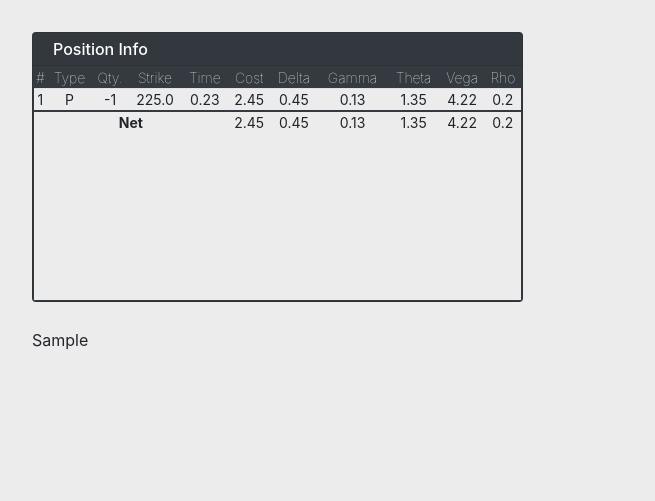
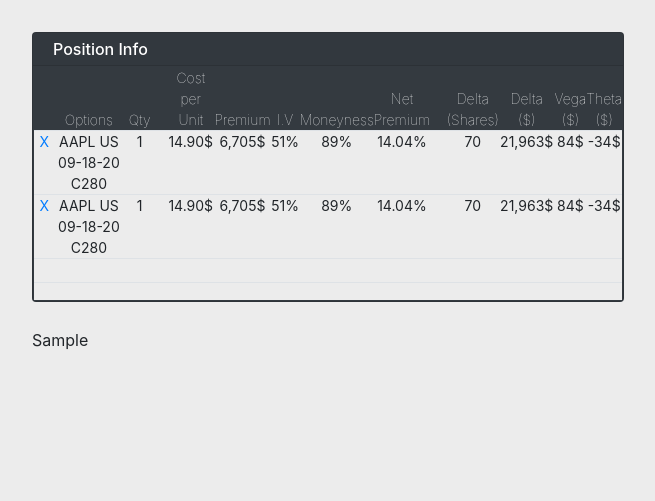
Before and after one commit to zQuantz/CGWeb, a Flask app: template templates/index.html in a window 1280 px wide. Shown: the part 56-557 px from the top of the page, without its empty margins (16-671 px from the left). Run offline with Flask 2, Linux system fonts and the light colour scheme; the template is opened without the code that fills it: most values are stand-ins (such as "Sample title", 1, 10 or a date in 2020); parts of the project's set-up code (start-up, migrations or seed data) failed here and were passed over; some libraries are stand-ins or nearby versions.

Commit message:
added a more detailed position info section

```diff
--- a/common/builder.py
+++ b/common/builder.py
@@ -8,7 +8,7 @@ class Builder:
 
 	def __init__(self, option_chain):
 
-		self.stock_price = 273.2
+		self.stock_price = 316.73
 
 		self.option_chain = option_chain
 		self._option_chain = ""
--- a/static/css/position_info.css
+++ b/static/css/position_info.css
@@ -30,10 +30,12 @@
 	top: 0;
 }
 
+.positionRow {
+	height:1.5rem;
+}
+
 .positionTotalRow {
 	border-top: 0.125rem solid var(--dark);
+	font-weight: bold;
+	height: 1.5rem;
 }
-
-.positionIndex:hover {
-	cursor: not-allowed;
-}
--- a/static/js/globals.js
+++ b/static/js/globals.js
@@ -3,7 +3,7 @@ var options = null;
 var position = null;
 
 var stockPriceIdx = 11;
-var stockPrice = 272.3;
+var stockPrice = 316.73;
 
 var dMoneyness = "0.4";
 var vMultiplier = 1;
--- a/templates/index.html
+++ b/templates/index.html
@@ -73,7 +73,7 @@
 		<div class="row" id="topRow">
 
 			<!-- Position Info Column -->
-			<div class="col-lg-5 positionInfoCol">
+			<div class="col-lg-6 positionInfoCol">
 
 				<!-- Position Card -->
 				<div class="card bg-dark">
@@ -95,44 +95,135 @@
 
 								<thead>
 									<tr>
-										<th scope="col">#</th>
-										<th scope="col">Type</th>
-										<th scope="col">Qty.</th>
-										<th scope="col">Strike</th>
-										<th scope="col">Time</th>
-										<th scope="col">Cost</th>
-										<th scope="col">Delta</th>
-										<th scope="col">Gamma</th>
-										<th scope="col">Theta</th>
-										<th scope="col">Vega</th>
-										<th scope="col">Rho</th>
+										<th style="width: 0.5rem"></th>
+										<th scope="col"></th>
+										<th scope="col">Options</th>
+										<th scope="col">Qty</th>
+										<th style="width: 1.5rem"></th>
+										<th scope="col">
+											Cost<br>per Unit
+										</th>
+										<th scope="col">Premium</th>
+										<th scope="col">I.V</th>
+										<th scope="col">Moneyness</th>
+										<th scope="col">
+											Net<br>Premium
+										</th>
+										<th style="width: 1.5rem"></th>
+										<th scope="col">
+											Delta
+											<br>
+											(Shares)
+										</th>
+										<th scope="col">
+											Delta<br>($)
+										</th>
+										<th scope="col">
+											Vega<br>($)
+										</th>
+										<th scope="col">
+											Theta<br>($)
+										</th>
 									</tr>
 								</thead>
 
 								<tbody>
+
 									<!-- Notional Value Add to Position Info -->
-									<tr>
-										<td class="positionIndex" scope="row">1</td>
-										<td>P</td>
-										<td>-1</td>
-										<td>225.0</td>
-										<td>0.23</td>
-										<td>2.45</td>
-										<td>0.45</td>
-										<td>0.13</td>
-										<td>1.35</td>
-										<td>4.22</td>
-										<td>0.2</td>
+									<tr class="positionRow">
+										<td style="width: 0.5rem"></td>
+										<td class="positionIndex" scope="row">
+											<a href="">X</a>
+										</td>
+										<td>AAPL US 09-18-20 C280</td>
+										<td>1</td>
+										<td style="width: 1.5rem"></td>
+										<td>14.90$</td>
+										<td>6,705$</td>
+										<td>51%</td>
+										<td>89%</td>
+										<td>14.04%</td>
+										<td style="width: 1.5rem"></td>
+										<td>70</td>
+										<td>21,963$</td>
+										<td>84$</td>
+										<td>-34$</td>
+									</tr>
+
+									<tr class="positionRow">
+										<td style="width: 0.5rem"></td>
+										<td class="positionIndex" scope="row">
+											<a href="">X</a>
+										</td>
+										<td>AAPL US 09-18-20 C280</td>
+										<td>1</td>
+										<td style="width: 1.5rem"></td>
+										<td>14.90$</td>
+										<td>6,705$</td>
+										<td>51%</td>
+										<td>89%</td>
+										<td>14.04%</td>
+										<td style="width: 1.5rem"></td>
+										<td>70</td>
+										<td>21,963$</td>
+										<td>84$</td>
+										<td>-34$</td>
+									</tr>
+
+									<tr class="positionRow">
+										<td style="width: 0.5rem"></td>
+										<td class="positionIndex" scope="row">
+										</td>
+										<td></td>
+										<td></td>
+										<td style="width: 1.5rem"></td>
+										<td></td>
+										<td></td>
+										<td></td>
+										<td></td>
+										<td></td>
+										<td style="width: 1.5rem"></td>
+										<td></td>
+										<td></td>
+										<td></td>
+										<td></td>
+									</tr>
+
+									<tr class="positionRow">
+										<td style="width: 0.5rem"></td>
+										<td class="positionIndex" scope="row">
+										</td>
+										<td></td>
+										<td></td>
+										<td style="width: 1.5rem"></td>
+										<td></td>
+										<td></td>
+										<td></td>
+										<td></td>
+										<td></td>
+										<td style="width: 1.5rem"></td>
+										<td></td>
+										<td></td>
+										<td></td>
+										<td></td>
 									</tr>
 
 									<tr class="positionTotalRow">
-										<td scope="row" colspan="5"><b>Net</b></td>
-										<td>2.45</td>
-										<td>0.45</td>
-										<td>0.13</td>
-										<td>1.35</td>
-										<td>4.22</td>
-										<td>0.2</td>
+										<th style="width: 0.5rem"></th>
+										<td></td>
+										<td>Aggregates</td>
+										<td></td>
+										<td style="width: 1.5rem"></td>
+										<td>14.90$</td>
+										<td>6,705$</td>
+										<td>51%</td>
+										<td></td>
+										<td>14.04%</td>
+										<td style="width: 1.5rem"></td>
+										<td>70</td>
+										<td>21,963$</td>
+										<td>84$</td>
+										<td>-34$</td>
 									</tr>
 
 								</tbody>
@@ -150,7 +241,7 @@
 			</div>
 			<!-- Position Info Column End -->
 
-			<div class="col-lg-7">
+			<div class="col-lg-6">
 
 			</div>
 
```
Also changed, not shown: templates/dynamic.html (deleted, +0 -234 lines).
